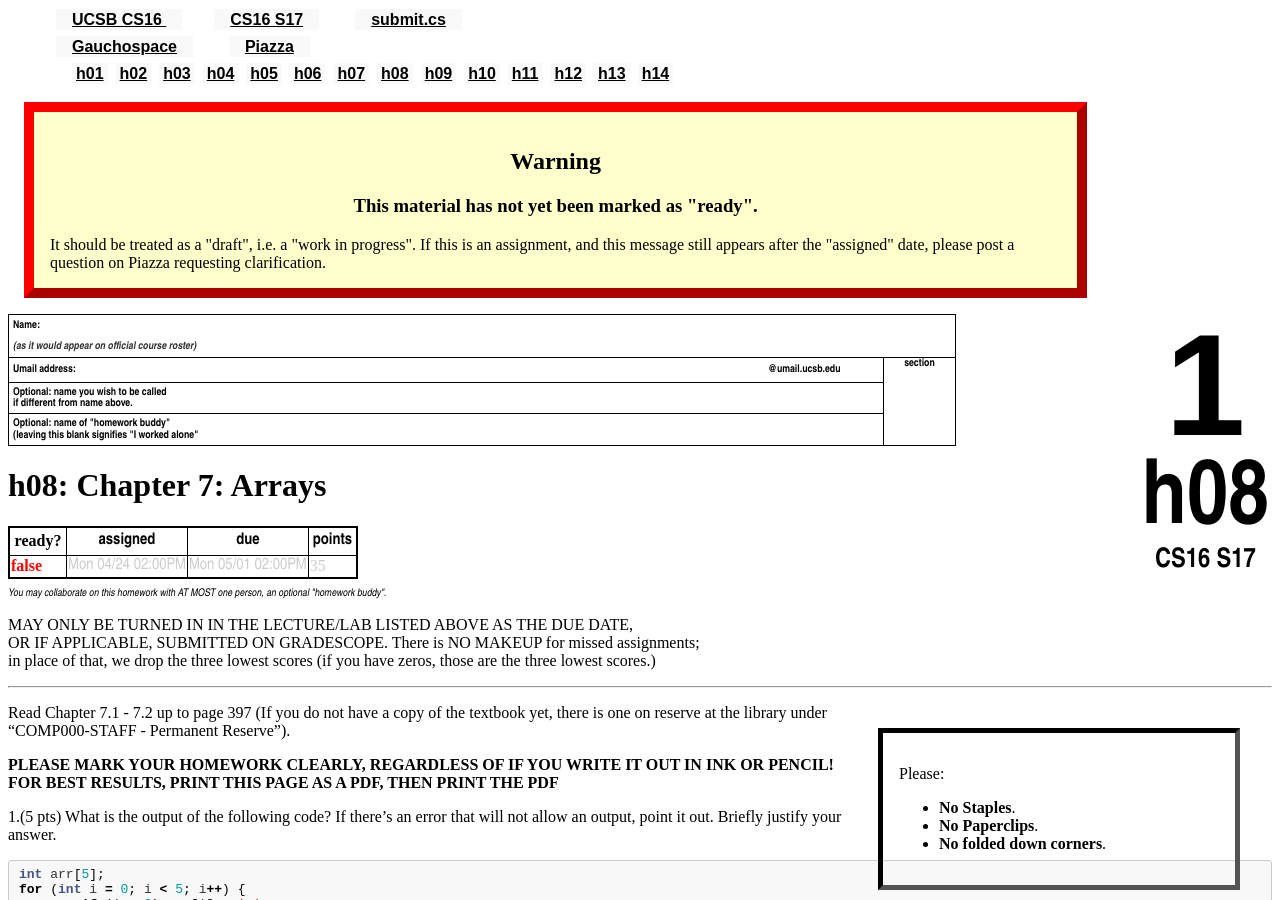
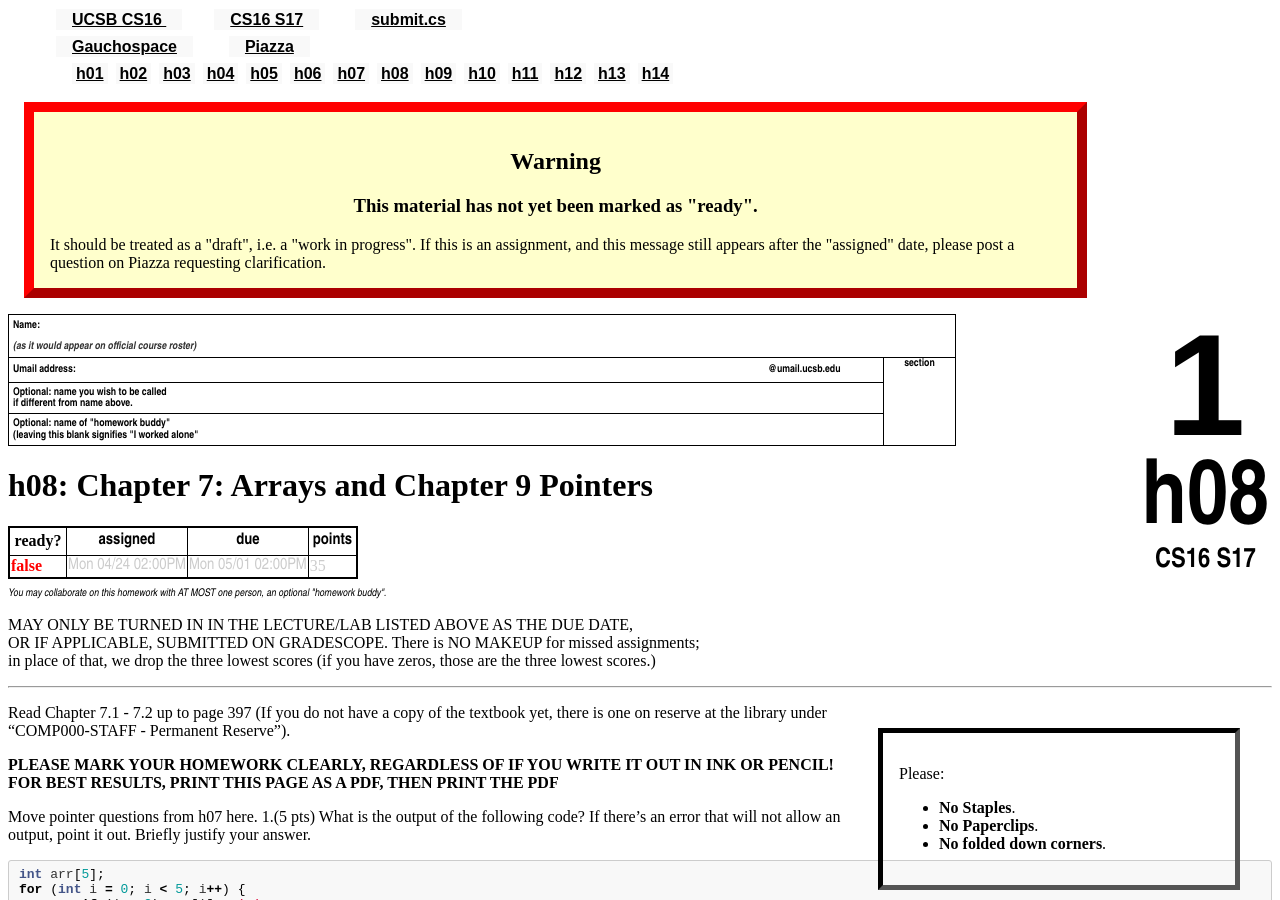
Before and after one commit to ucsb-cs16-sp17/ucsb-cs16-sp17.github.io, a Jekyll site: the page built from _hwk/h08.md, in a window 1280 px wide and 900 px high. Built offline with Jekyll 4.4.1, drawn with Linux system fonts in a browser that asks for light colours.

Commit message:
minor edits

```diff
--- a/_hwk/h08.md
+++ b/_hwk/h08.md
@@ -1,6 +1,6 @@
 ---
 num: "h08"
-desc: "Chapter 7: Arrays"
+desc: "Chapter 7: Arrays and Chapter 9 Pointers"
 ready: false
 assigned: 2017-04-24 14:00:00.00-7:00
 due: 2017-05-01 14:00:00.00-7:00
@@ -11,6 +11,7 @@ Read Chapter 7.1 - 7.2 up to page 397 (If you do not have a copy of the textbook
 <b>PLEASE MARK YOUR HOMEWORK CLEARLY, REGARDLESS OF IF YOU WRITE IT OUT IN INK OR PENCIL!<br/>
 FOR BEST RESULTS, PRINT THIS PAGE AS A PDF, THEN PRINT THE PDF</b>
 
+Move pointer questions from h07 here.
 1.(5 pts) What is the output of the following code? If there's an error that will not allow an output, point it out. Briefly justify your answer.
 
 <div markdown="1">
```
